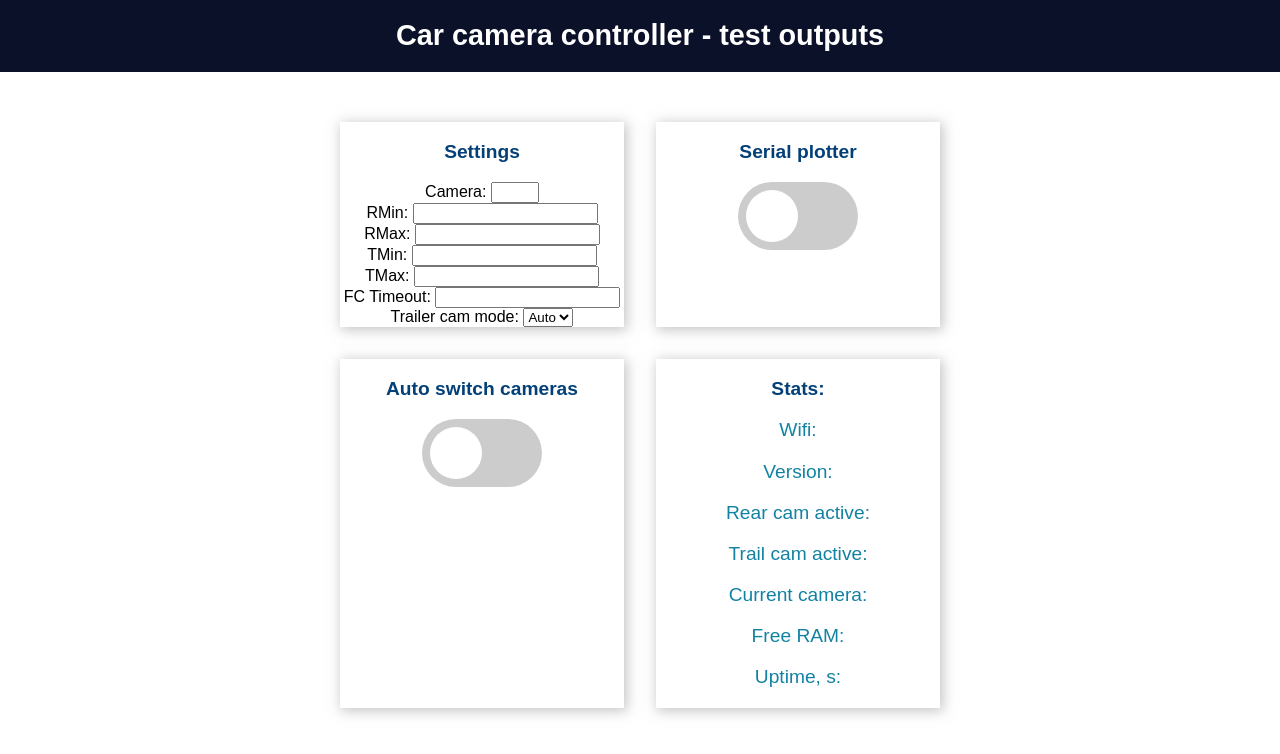
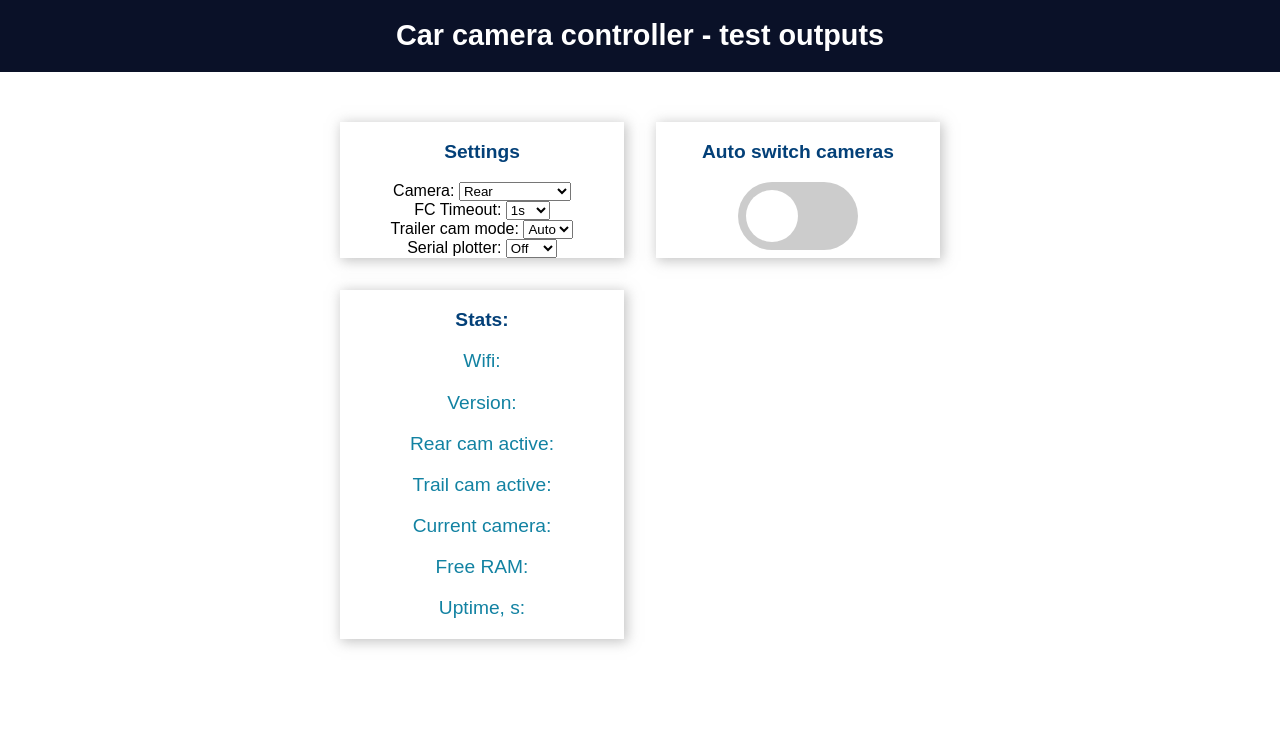
Before and after one commit to Dronec/CarCameraController_ESP32, a plain HTML site: page Device/data/index.html in a window 1280 px wide. Drawn offline with Linux system fonts and the light colour scheme.

```diff
--- a/Device/data/index.html
+++ b/Device/data/index.html
@@ -19,31 +19,33 @@
       <div class="card">
         <p class="card-title">Settings</p>
         <label for="currentCamera">Camera:</label>
-        <input type="number" id="currentCamera" min="1" max="4" onchange="enterNumber(this)"><br>
-        <label for="sensorMin">RMin:</label>
-        <input type="number" id="sensorMin" onchange="enterNumber(this)"><br>
-        <label for="sensorMax">RMax:</label>
-        <input type="number" id="sensorMax" onchange="enterNumber(this)"><br>
-        <label for="sensorMin2">TMin:</label>
-        <input type="number" id="sensorMin2" onchange="enterNumber(this)"><br>
-        <label for="sensorMax2">TMax:</label>
-        <input type="number" id="sensorMax2" onchange="enterNumber(this)"><br>
+        <select id="currentCamera" onchange="enterNumber(this)">
+          <option value="1">Rear</option>
+          <option value="2">Front</option>
+          <option value="3">Internal display</option>
+          <option value="4">Trailer</option>
+        </select>
+        <br>
         <label for="frontCamTimeout">FC Timeout:</label>
-        <input type="number" id="frontCamTimeout" onchange="enterNumber(this)"><br>
+        <select id="frontCamTimeout" onchange="enterNumber(this)">
+          <option value="1000">1s</option>
+          <option value="5000">5s</option>
+          <option value="10000">10s</option>
+        </select>
+        <br>
         <label for="trailerCamMode">Trailer cam mode:</label>
         <select id="trailerCamMode" onchange="enterNumber(this)">
           <option value="0">Auto</option>
           <option value="1">Off</option>
           <option value="2">On</option>
         </select>
-      </div>
-
-      <div class="card">
-        <p class="card-title">Serial plotter</p>
-        <label class="switch">
-          <input type="checkbox" onchange="toggleCheckbox(this)" id="serialPlotter">
-          <span class="slider"></span>
-        </label>
+        <br>
+        <label for="serialPlotter">Serial plotter:</label>
+        <select id="serialPlotter" onchange="enterNumber(this)">
+          <option value="0">Off</option>
+          <option value="1">Slow</option>
+          <option value="2">Fast</option>
+        </select>
       </div>
 
       <div class="card">
--- a/Device/data/script.js
+++ b/Device/data/script.js
@@ -36,14 +36,10 @@ function onMessage(event) {
     document.getElementById("uptime").innerHTML = myObj["uptime"];
     // values
     document.getElementById("currentCamera").value = myObj["currentCamera"];
-    document.getElementById("sensorMin").value = myObj["sensorMin"];
-    document.getElementById("sensorMax").value = myObj["sensorMax"];
-    document.getElementById("sensorMin2").value = myObj["sensorMin2"];
-    document.getElementById("sensorMax2").value = myObj["sensorMax2"];
     document.getElementById("frontCamTimeout").value = myObj["frontCamTimeout"];
     document.getElementById("trailerCamMode").value = myObj["trailerCamMode"];
+    document.getElementById("serialPlotter").value = myObj["serialPlotter"];
     // checkboxes
-    document.getElementById("serialPlotter").checked = myObj["serialPlotter"];
     document.getElementById("autoSwitch").checked = myObj["autoSwitch"];
     //if (myObj["camera"] == "rear")
     //    document.getElementById("0").checked = false;
```
Also changed, not shown: 1 other file.
